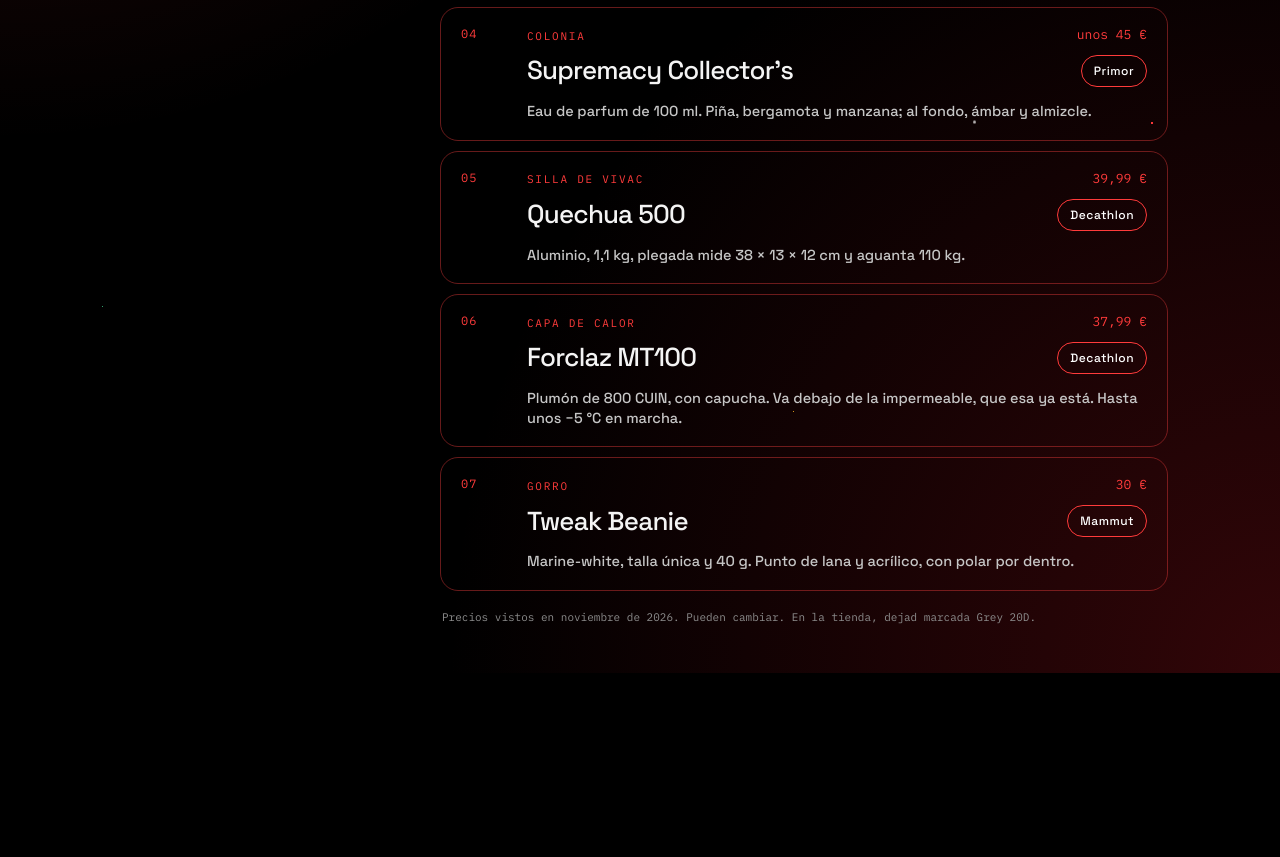
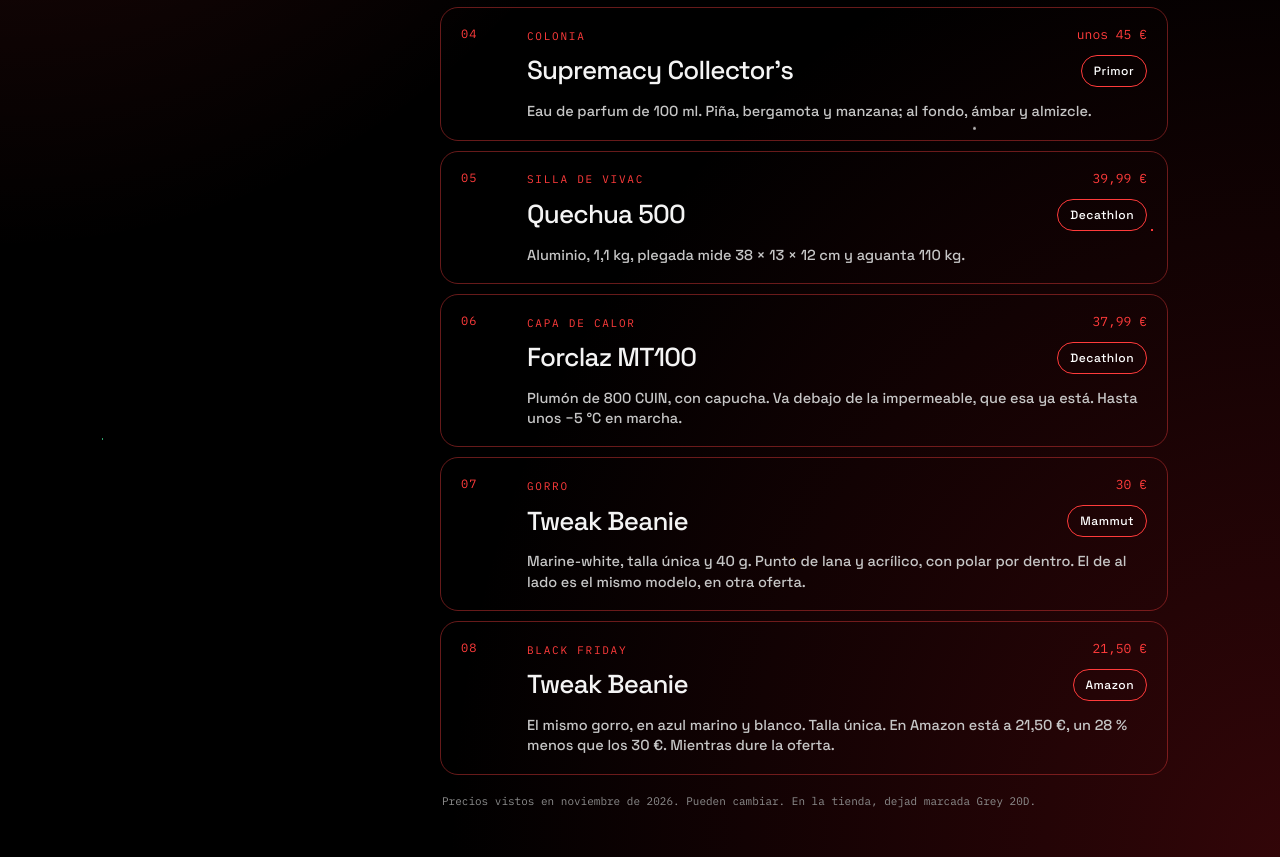
Before and after one commit to DiosGonzalo/carta-reyes, a plain HTML site: page index.html in a window 1280 px wide. Shown: the part 636-1493 px from the top of the page. Before the commit the page ends 1309 px from the top, so only its background shows below. Drawn offline with Linux system fonts and the light colour scheme.

Commit message:
Anadir el gorro Mammut de Amazon marcado como Black Friday.
Co-authored-by: Cursor <cursoragent@cursor.com>

```diff
--- a/index.html
+++ b/index.html
@@ -378,7 +378,7 @@
   <div class="page">
     <header class="top">
       <span>Reyes <strong>2026</strong></span>
-      <span id="count">07 objetos</span>
+      <span id="count">08 objetos</span>
     </header>
 
     <aside class="phone">
@@ -391,7 +391,7 @@
     </aside>
 
     <main>
-      <p class="lede">Siete cosas.<span>5 de enero · toca una ficha y se abre la tienda</span></p>
+      <p class="lede">Ocho cosas.<span>5 de enero · toca una ficha y se abre la tienda</span></p>
       <section class="gifts" aria-label="Regalos">
         <a class="gift" id="tienda" data-label="Tienda" href="https://www.naturehike.com/products/mongar-2-person-ultralight-backpacking-tent?variant=46130781126912" target="_blank" rel="noopener noreferrer">
           <span class="idx">01</span>
@@ -463,10 +463,21 @@
           <span class="idx">07</span>
           <span class="kicker">Gorro</span>
           <h2>Tweak Beanie</h2>
-          <p class="why">Marine-white, talla única y 40 g. Punto de lana y acrílico, con polar por dentro.</p>
+          <p class="why">Marine-white, talla única y 40 g. Punto de lana y acrílico, con polar por dentro. El de al lado es el mismo modelo, en otra oferta.</p>
           <div class="foot">
             <span class="price">30 €</span>
             <span class="cta">Mammut</span>
+          </div>
+        </a>
+
+        <a class="gift" id="oferta" data-label="Black Friday" href="https://www.amazon.es/dp/B094RWZS8V" target="_blank" rel="noopener noreferrer">
+          <span class="idx">08</span>
+          <span class="kicker">Black Friday</span>
+          <h2>Tweak Beanie</h2>
+          <p class="why">El mismo gorro, en azul marino y blanco. Talla única. En Amazon está a 21,50 €, un 28 % menos que los 30 €. Mientras dure la oferta.</p>
+          <div class="foot">
+            <span class="price">21,50 €</span>
+            <span class="cta">Amazon</span>
           </div>
         </a>
       </section>
@@ -482,6 +493,7 @@
     <a href="#silla">Silla</a>
     <a href="#capa">Capa</a>
     <a href="#gorro">Gorro</a>
+    <a href="#oferta">Oferta</a>
   </nav>
 
   <script>
@@ -506,7 +518,8 @@
         colonia: [7, 11, 12, 13, 17, 21, 22, 23, 26, 27, 28],
         silla: [5, 9, 10, 14, 15, 16, 17, 18, 19, 20, 24, 25, 29],
         capa: [6, 7, 8, 5, 9, 10, 12, 14, 15, 16, 17, 18, 19, 21, 23],
-        gorro: [6, 7, 8, 5, 9, 10, 11, 12, 13, 14, 16, 17, 18]
+        gorro: [6, 7, 8, 5, 9, 10, 11, 12, 13, 14, 16, 17, 18],
+        oferta: [2, 7, 10, 11, 12, 13, 14, 17, 22, 27, 32]
       };
 
       var gifts = Array.prototype.slice.call(document.querySelectorAll(".gift"));
```
